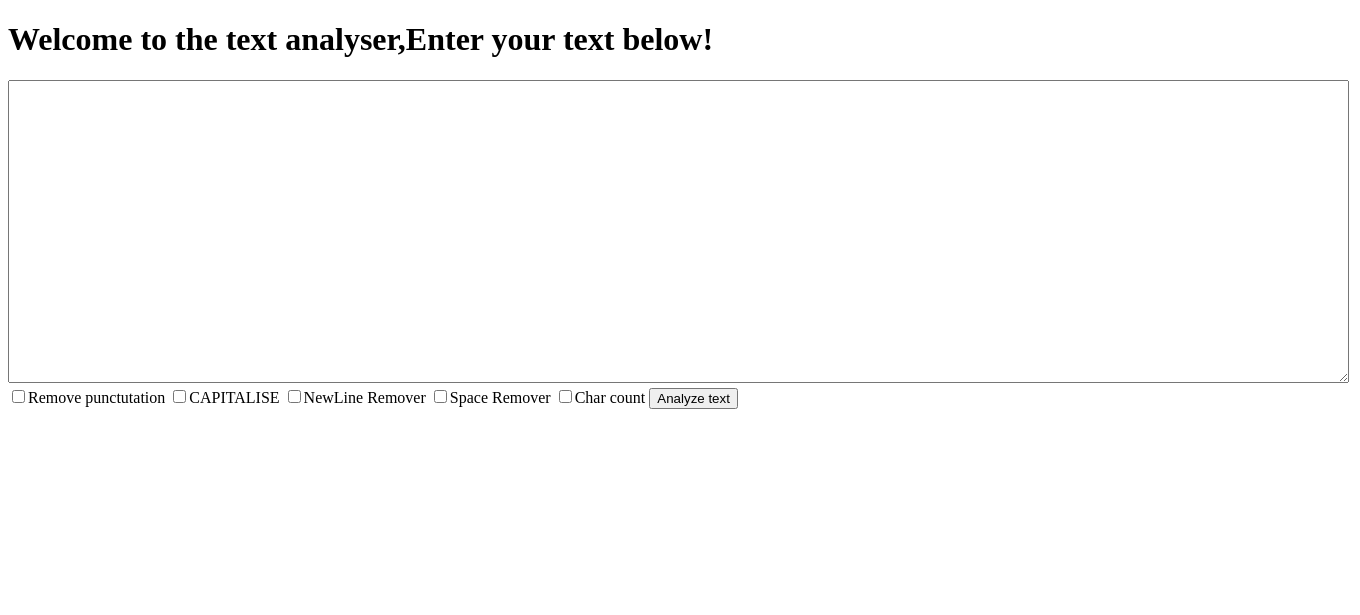
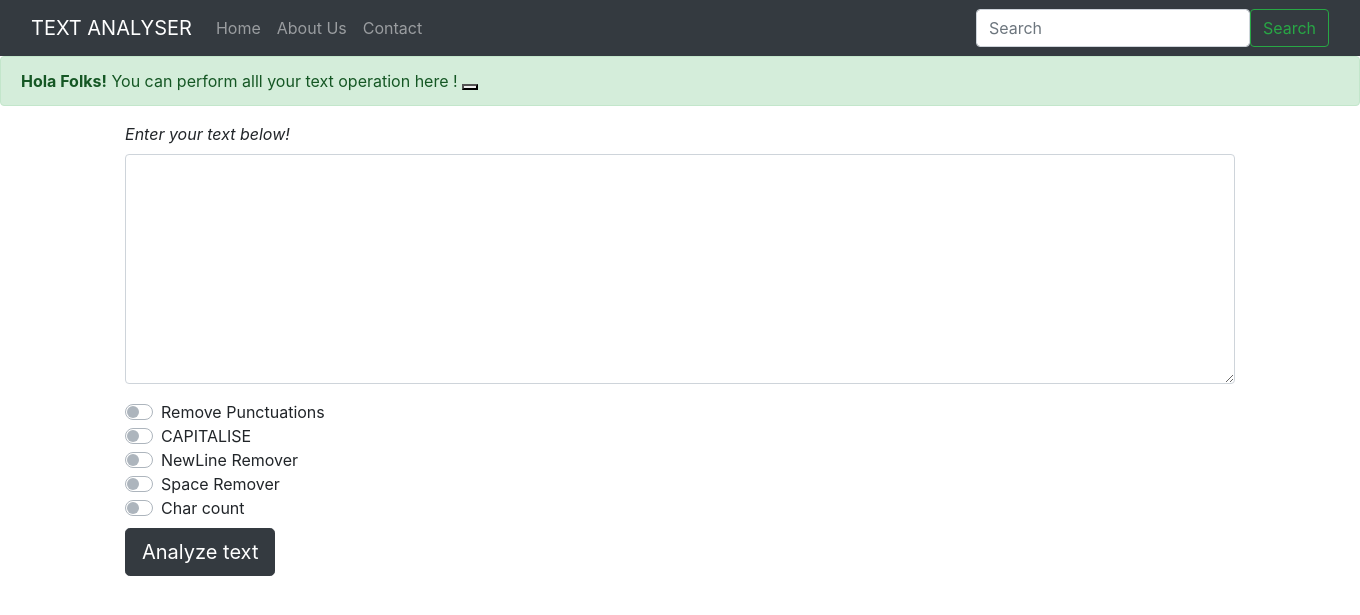
Before and after one commit to Eshakaparvwan/Text-Util, a Django app: page / in a window 1360 px wide. Shown: the top 615 px of the page. Run offline with Django 3.2, Linux system fonts and the light colour scheme; some libraries are stand-ins or nearby versions.

Commit message:
modified the view

```diff
--- a/templates/index.html
+++ b/templates/index.html
@@ -4,20 +4,77 @@
     <meta charset="UTF-8">
     <meta http-equiv="X-UA-Compatible" content="IE=edge">
     <meta name="viewport" content="width=device-width, initial-scale=1.0">
+    <link rel="stylesheet" href="https://stackpath.bootstrapcdn.com/bootstrap/4.5.0/css/bootstrap.min.css" integrity="sha384-9aIt2nRpC12Uk9gS9baDl411NQApFmC26EwAOH8WgZl5MYYxFfc+NcPb1dKGj7Sk" crossorigin="anonymous">
+
     <title>Document</title>
 </head>
 <body>
     <!-- ima template
     {{ name }} -->
-    <h1>Welcome to the text analyser,Enter your text below!</h1>
-    <form action='/analyze' method='get'>
-        <textarea name="text" style="margin: 0px; width: 1335px; height: 297px;"></textarea>
-        <input type="checkbox" name="removepunc">Remove punctutation</input>
-        <input type="checkbox" name="fullcaps">CAPITALISE</input>
-        <input type="checkbox" name="newlineremover">NewLine Remover</input>
-        <input type="checkbox" name="spaceremover">Space Remover</input>
-        <input type="checkbox" name="charcount">Char count</input>
-        <button type="submit">Analyze text</button>
-    </form>
+    <nav class="navbar navbar-expand-lg navbar-dark bg-dark">
+        <div class="container-fluid">
+          <a class="navbar-brand" href="#">TEXT ANALYSER</a>
+          <button class="navbar-toggler" type="button" data-bs-toggle="collapse" data-bs-target="#navbarSupportedContent" aria-controls="navbarSupportedContent" aria-expanded="false" aria-label="Toggle navigation">
+            <span class="navbar-toggler-icon"></span>
+          </button>
+          <div class="collapse navbar-collapse" id="navbarSupportedContent">
+            <ul class="navbar-nav me-auto mb-2 mb-lg-0">
+              <li class="nav-item">
+                <a class="nav-link" aria-current="page" href="#">Home</a>
+              </li>
+              <li class="nav-item">
+                <a class="nav-link" href="#">About Us</a>
+              </li>
+              <li class="nav-item">
+                <a class="nav-link" href="#">Contact</a>
+              </li>
+            </ul>
+          </div>
+          <form class="d-flex">
+            <input class="form-control me-2" type="search" placeholder="Search" aria-label="Search">
+            <button class="btn btn-outline-success" type="submit">Search</button>
+          </form>
+        </div>
+      </nav>
+
+      <div class="alert alert-success alert-dismissible fade show" role="alert">
+        <strong>Hola Folks!</strong> You can perform alll your text operation here !
+        <button type="button" class="btn-close" data-bs-dismiss="alert" aria-label="Close"></button>
+      </div>
+    <!-- <h1><center>Welcome to the text analyser</center></h1> -->
+    <div class="container">
+      <form action='/analyze' method='get'>
+    <div class="form-group">
+      <label for="exampleFormControlTextarea1"><i>Enter your text below!</i></label>
+      <textarea class="form-control" name='text' id="exampleFormControlTextarea1" rows="9"></textarea>
+    </div>
+
+    <div class="custom-control custom-switch">
+      <input type="checkbox" name="removepunc" class="custom-control-input" id="customSwitch1">
+      <label class="custom-control-label" for="customSwitch1">Remove Punctuations</label>
+    </div>
+    <div class="custom-control custom-switch">
+      <input type="checkbox" name="fullcaps" class="custom-control-input" id="customSwitch2">
+      <label class="custom-control-label" for="customSwitch2">CAPITALISE</label>
+    </div>
+    <div class="custom-control custom-switch">
+      <input type="checkbox" name="newlineremover" class="custom-control-input" id="customSwitch3">
+      <label class="custom-control-label" for="customSwitch3">NewLine Remover</label>
+    </div>
+    <div class="custom-control custom-switch">
+      <input type="checkbox" name="spaceremover" class="custom-control-input" id="customSwitch4">
+      <label class="custom-control-label" for="customSwitch4">Space Remover</label>
+    </div>
+    <div class="custom-control custom-switch">
+      <input type="checkbox" name="charcount" class="custom-control-input" id="customSwitch5">
+      <label class="custom-control-label" for="customSwitch5">Char count</label>
+    </div>
+    <button type="submit" class="btn btn-dark btn-lg mt-2">Analyze text</button>
+  </form>
+  </div>
+
+    <script src="https://code.jquery.com/jquery-3.5.1.slim.min.js" integrity="sha384-DfXdz2htPH0lsSSs5nCTpuj/zy4C+OGpamoFVy38MVBnE+IbbVYUew+OrCXaRkfj" crossorigin="anonymous"></script>
+    <script src="https://cdn.jsdelivr.net/npm/popper.js@1.16.0/dist/umd/popper.min.js" integrity="sha384-Q6E9RHvbIyZFJoft+2mJbHaEWldlvI9IOYy5n3zV9zzTtmI3UksdQRVvoxMfooAo" crossorigin="anonymous"></script>
+    <script src="https://stackpath.bootstrapcdn.com/bootstrap/4.5.0/js/bootstrap.min.js" integrity="sha384-OgVRvuATP1z7JjHLkuOU7Xw704+h835Lr+6QL9UvYjZE3Ipu6Tp75j7Bh/kR0JKI" crossorigin="anonymous"></script>
 </body>
 </html>
```
Also changed, not shown: templates/analyze.html (+45 -4 lines), templates/xxx.txt (added).
